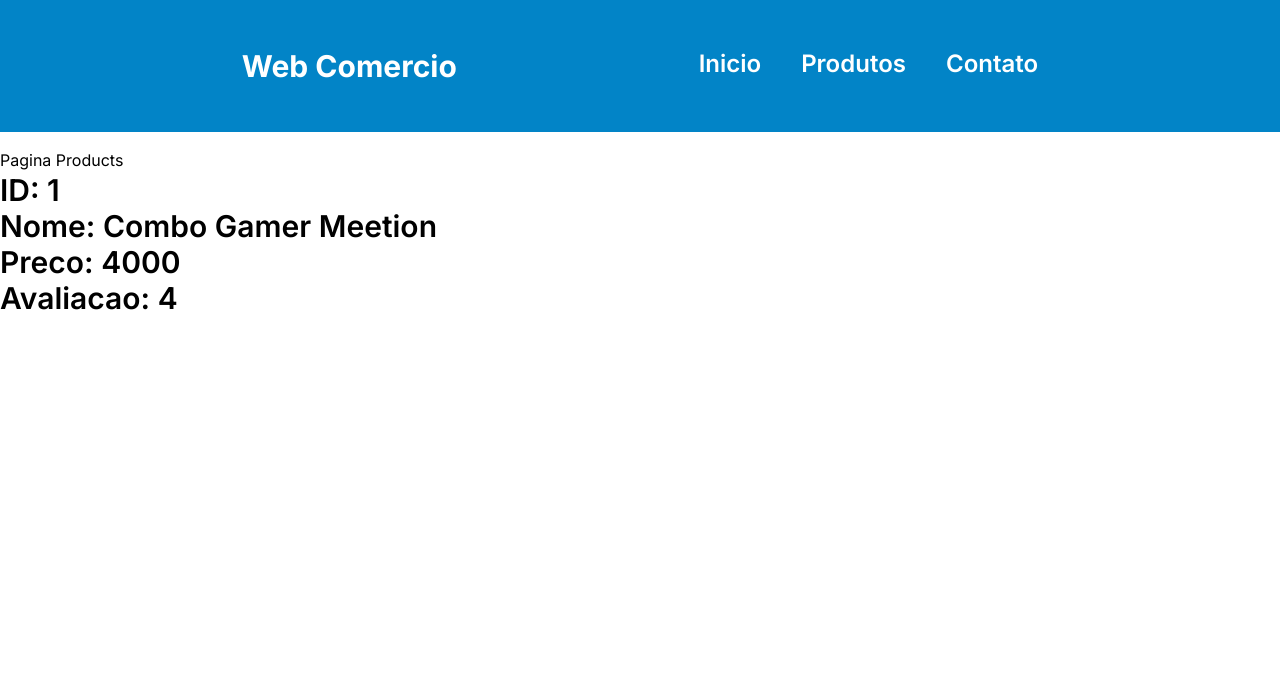
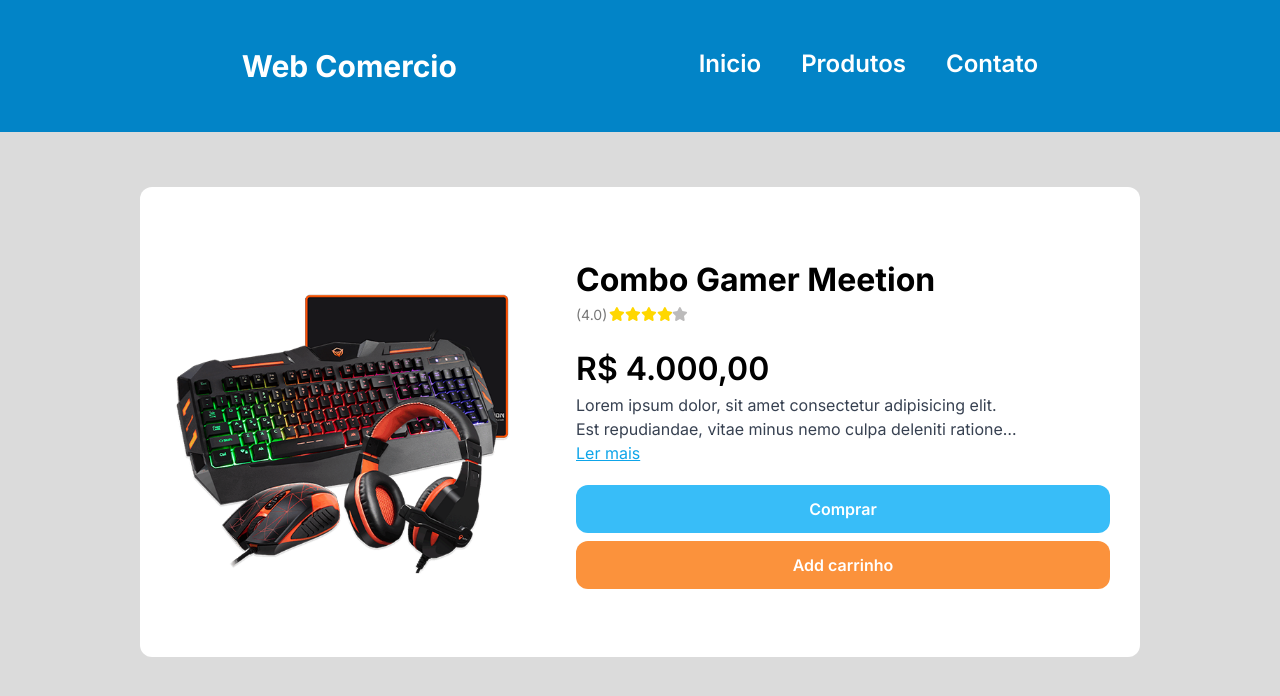
Before and after one commit to brunom-dev/project-Ecommerce, a React (Vite) app: page /products/1 in a window 1280 px wide. Shown: the top 696 px of the page. Built offline with nearby package versions, Linux system fonts and the light colour scheme.

Commit message:
feat: add interface pagina do produto

```diff
--- a/src/assets/dados/index.ts
+++ b/src/assets/dados/index.ts
@@ -20,84 +20,96 @@
       "name": "Combo Gamer Meetion",
       "image": produto1,
       "rating": 4,
-      "price": 4000
+      "price": 4000,
+      "desc": "Lorem ipsum dolor, sit amet consectetur adipisicing elit. Est repudiandae, vitae minus nemo culpa deleniti ratione possimus accusantium. Sunt ad quod maiores pariatur soluta accusantium eaque ipsum quis odio eos!"
     },
     {
       "id": 2,
       "name": "Msi GeFore Gtx 1650",
       "image": produto2,
       "rating": 5,
-      "price": 20000
+      "price": 20000,
+      "desc": "Lorem ipsum dolor, sit amet consectetur adipisicing elit. Est repudiandae, vitae minus nemo culpa deleniti ratione possimus accusantium. Sunt ad quod maiores pariatur soluta accusantium eaque ipsum quis odio eos!"
     },
     {
       "id": 3,
       "name": "Dualsense PS5",
       "image": produto3,
       "rating": 5,
-      "price": 4000
+      "price": 465,
+      "desc": "Lorem ipsum dolor, sit amet consectetur adipisicing elit. Est repudiandae, vitae minus nemo culpa deleniti ratione possimus accusantium. Sunt ad quod maiores pariatur soluta accusantium eaque ipsum quis odio eos!Lorem ipsum dolor, sit amet consectetur adipisicing elit. Est repudiandae, vitae minus nemo culpa deleniti ratione possimus accusantium. Sunt ad quod maiores pariatur soluta accusantium eaque ipsum quis odio eos! "
     },
     {
       "id": 4,
       "name": "Cadeira Gamer Frizzi",
       "image": produto4,
       "rating": 3,
-      "price": 17500
+      "price": 17500,
+      "desc": "Lorem ipsum dolor, sit amet consectetur adipisicing elit. Est repudiandae, vitae minus nemo culpa deleniti ratione possimus accusantium. Sunt ad quod maiores pariatur soluta accusantium eaque ipsum quis odio eos!"
     },
     {
       "id": 5,
       "name": "iPhone 14 Pro Max 512GB",
       "image": produto5,
       "rating": 5,
-      "price": 115000
+      "price": 115000,
+      "desc": "Lorem ipsum dolor, sit amet consectetur adipisicing elit. Est repudiandae, vitae minus nemo culpa deleniti ratione possimus accusantium. Sunt ad quod maiores pariatur soluta accusantium eaque ipsum quis odio eos!"
     },
     {
       "id": 6,
       "name": "Samsung Galaxy S23 Ultra 1TB",
       "image": produto6,
       "rating": 5,
-      "price": 110000
+      "price": 110000,
+      "desc": "Lorem ipsum dolor, sit amet consectetur adipisicing elit. Est repudiandae, vitae minus nemo culpa deleniti ratione possimus accusantium. Sunt ad quod maiores pariatur soluta accusantium eaque ipsum quis odio eos!"
     },
     {
       "id": 7,
       "name": "Asus Rog Phone 3 Gamer",
       "image": produto7,
       "rating": 4,
-      "price": 65000
+      "price": 65000,
+      "desc": "Lorem ipsum dolor, sit amet consectetur adipisicing elit. Est repudiandae, vitae minus nemo culpa deleniti ratione possimus accusantium. Sunt ad quod maiores pariatur soluta accusantium eaque ipsum quis odio eos!"
     },
     {
       "id": 8,
       "name": "Xiaomi 13 Ultra",
       "image": produto8,
       "rating": 4,
-      "price": 80500
+      "price": 80500,
+      "desc": "Lorem ipsum dolor, sit amet consectetur adipisicing elit. Est repudiandae, vitae minus nemo culpa deleniti ratione possimus accusantium. Sunt ad quod maiores pariatur soluta accusantium eaque ipsum quis odio eos!"
     },
     {
       "id": 9,
       "name": "Xbox Series X",
       "image": produto9,
       "rating": 5,
-      "price": 45000
+      "price": 45000,
+      "desc": "Lorem ipsum dolor, sit amet consectetur adipisicing elit. Est repudiandae, vitae minus nemo culpa deleniti ratione possimus accusantium. Sunt ad quod maiores pariatur soluta accusantium eaque ipsum quis odio eos!"
     },
     {
       "id": 10,
       "name": "Racingwheel GT480 Ferrari",
       "image": produto10,
       "rating": 5,
-      "price": 14000
+      "price": 14000,
+      "desc": "Lorem ipsum dolor, sit amet consectetur adipisicing elit. Est repudiandae, vitae minus nemo culpa deleniti ratione possimus accusantium. Sunt ad quod maiores pariatur soluta accusantium eaque ipsum quis odio eos!"
     },
     {
       "id": 11,
       "name": "PlayStation 5",
       "image": produto11,
       "rating": 5,
-      "price": 54000
+      "price": 54000,
+      "desc": "Lorem ipsum dolor, sit amet consectetur adipisicing elit. Est repudiandae, vitae minus nemo culpa deleniti ratione possimus accusantium. Sunt ad quod maiores pariatur soluta accusantium eaque ipsum quis odio eos!"
     },
     {
       "id": 12,
       "name": "Gaming Desktop RTX 3090Ti",
       "image":  produto12,
       "rating": 5,
-      "price": 450000
+      "price": 450000,
+      "desc": "Lorem ipsum dolor, sit amet consectetur adipisicing elit. Est repudiandae, vitae minus nemo culpa deleniti ratione possimus accusantium. Sunt ad quod maiores pariatur soluta accusantium eaque ipsum quis odio eos!"
     }
 ]
 
--- a/src/components/Card/index.tsx
+++ b/src/components/Card/index.tsx
@@ -20,7 +20,7 @@
                 </p>
 
                 <Link to={`/products/${id}`}>
-                    <button className="mt-2 px-2 py-3 w-full bg-sky-400 text-white font-semibold text-lg rounded-xl hover:scale-95 transition-all duration-200">
+                    <button className="mt-2 px-2 py-3 w-full bg-sky-400 text-white font-semibold text-lg rounded-xl hover:scale-95 transition-all duration-200" >
                     Comprar agora
                     </button>
                 </Link>
--- a/src/components/Header/index.tsx
+++ b/src/components/Header/index.tsx
@@ -3,7 +3,7 @@
 
 export function Header() {
     return(
-        <header className="flex justify-evenly py-12 mb-4 bg-sky-600 text-white">
+        <header className="flex justify-evenly py-12 bg-sky-600 text-white">
             <h2 className="font-bold text-3xl">Web Comercio</h2>
 
             <ul className="flex gap-10 text-2xl font-semibold">
--- a/src/components/Rating/index.tsx
+++ b/src/components/Rating/index.tsx
@@ -2,7 +2,7 @@
 import { FontAwesomeIcon } from "@fortawesome/react-fontawesome";
 import { faStar, faStarHalfAlt, faStar as faStarEmpty } from "@fortawesome/free-solid-svg-icons";
 
-export function Rating({stars}:RatingProps) {
+export function Rating({stars = 0}:RatingProps) {
     const maxStars = 5;
 
     return (
--- a/src/interfaces/CardProps.ts
+++ b/src/interfaces/CardProps.ts
@@ -3,5 +3,6 @@
     name: string;
     image: string;
     price: number;
-    rating: number
+    rating: number;
+    desc: string;
 }
--- a/src/interfaces/RatingProps.ts
+++ b/src/interfaces/RatingProps.ts
@@ -1,3 +1,3 @@
 export interface RatingProps {
-    stars: number
+    stars: number | undefined;
 }
--- a/src/page/Home/index.tsx
+++ b/src/page/Home/index.tsx
@@ -15,7 +15,7 @@
 
 
                 {
-                    produtos.map(({id, name, image, rating, price}:CardProps) => (
+                    produtos.map(({id, name, image, rating, price, desc}:CardProps) => (
                         <Card
                             key={id}
                             id={id}
@@ -23,6 +23,7 @@
                             price={price}
                             image={image}
                             rating={rating}
+                            desc={desc}
                         />
                     ))
                 }
--- a/src/page/Products/index.tsx
+++ b/src/page/Products/index.tsx
@@ -1,5 +1,12 @@
+import { useState } from "react";
 import { useParams } from "react-router-dom"
+
+
+import { Rating } from '../../components/Rating/index';
+
 import produtos from '../../assets/dados/index';
+import Styles from "./products.module.css"
+
 
 export function Products() {
 
@@ -9,15 +16,63 @@
         return produto.id == Number(params.id)
     })
 
+    const [isExpanded, setIsExpanded] = useState(false);
+
+    const toggleExpand = () => {
+        setIsExpanded(!isExpanded);
+    };
+
     return(
-        <>
-            <h1>Pagina Products</h1>
-            <h2 className="font-semibold text-3xl">
-                ID: {produto?.id} <br />
-                Nome: {produto?.name} <br />
-                Preco: {produto?.price} <br />
-                Avaliacao: {produto?.rating} <br />
-            </h2>
-        </>
+        <section className={Styles.container}>
+            <div className={Styles.card}>
+                <div  className={Styles['image-card']}>
+                    <img src={produto?.image} alt=""/>
+                </div>
+
+
+                <div className={Styles['info-card']}>
+                    <h2>{produto?.name}</h2>
+                    <div className={Styles.ratingContainer}>
+                        ({(produto?.rating)?.toFixed(1)})
+                        <Rating stars={produto?.rating} />
+                    </div>
+
+                    <p className={Styles.price}>{produto?.price.toLocaleString('pt-br',{style: 'currency', currency: 'BRL'})}</p>
+
+                    <p
+                        className="w-10/12 text-gray-700 overflow-hidden text-ellipsis break-words whitespace-normal"
+                        style={
+                            !isExpanded ?
+                            {
+                                display: '-webkit-box',
+                                WebkitBoxOrient: 'vertical',
+                                WebkitLineClamp: 2,
+                                lineHeight: '1.5rem',
+                            }
+                            :
+                            {
+                                display: 'inline',
+                            }
+                        }
+                     >
+                        {produto?.desc}
+                    </p>
+
+                    <span className="text-sky-500 cursor-pointer underline hover:text-sky-800 transition-all" onClick={toggleExpand}>{!isExpanded ? "Ler mais" : "Ler menos"}</span>
+
+
+                    <div className="flex flex-col">
+                        <button className="mt-5 px-2 py-3 w-4/4 bg-sky-400 text-white font-semibold text-base rounded-xl hover:scale-95 transition-all duration-200 " >
+                            Comprar
+                        </button>
+
+                        <button className="mt-2 px-2 py-3 w-4/4 bg-orange-400 text-white font-semibold text-base rounded-xl hover:scale-95 transition-all duration-200">
+                            Add carrinho
+                        </button>
+                    </div>
+
+                </div>
+            </div>
+        </section>
     )
 }
--- /dev/null
+++ b/src/page/Products/products.module.css
@@ -0,0 +1,93 @@
+body {
+    background-color: rgb(219, 219, 219);
+    height: 100vh;
+}
+
+.container {
+    width: 100%;
+    display: flex;
+    justify-content: center;
+    align-items: center;
+    padding: 15px 30px;
+}
+
+.card {
+    margin-top: 40px;
+    display: flex;
+    padding: 60px 30px;
+    border-radius: 12px;
+    background-color: white;
+    gap: 50px;
+    width: 1000px;
+}
+
+.image-card {
+    width: 40%;
+}
+
+.image-card img {
+    width: 350px;
+}
+
+.info-card {
+    width: 60%;
+    display: flex;
+    flex-direction: column;
+    justify-content: center;
+}
+
+.info-card h2{
+    font-weight: bold;
+    font-size: 32px;
+}
+
+.info-card .ratingContainer {
+    color: #777777;
+    display: flex;
+    gap: 2px;
+    font-size: 14px;
+    margin-bottom: 20px;
+}
+
+.info-card .price {
+    font-size: 32px;
+    font-weight: 600;
+}
+
+.info-card .desc {
+    width: 80%;
+}
+
+
+@media screen and (max-width:  850px ) {
+    .card {
+        flex-wrap: wrap;
+        justify-content: center;
+        align-items: center;
+        padding: 25px 10px;
+        margin-top: 10px;
+    }
+
+    .image-card {
+        width: 50%;
+    }
+
+    .image-card img {
+        width: 100%;
+    }
+
+    .info-card {
+        width: 90%;
+    }
+
+    .info-card h2{
+        font-weight: bold;
+        font-size: 24px;
+    }
+
+    .info-card .price {
+        font-size: 28px;
+        font-weight: 600;
+    }
+
+}
```
Also changed, not shown: src/page/Products/products.modules.css (deleted).
